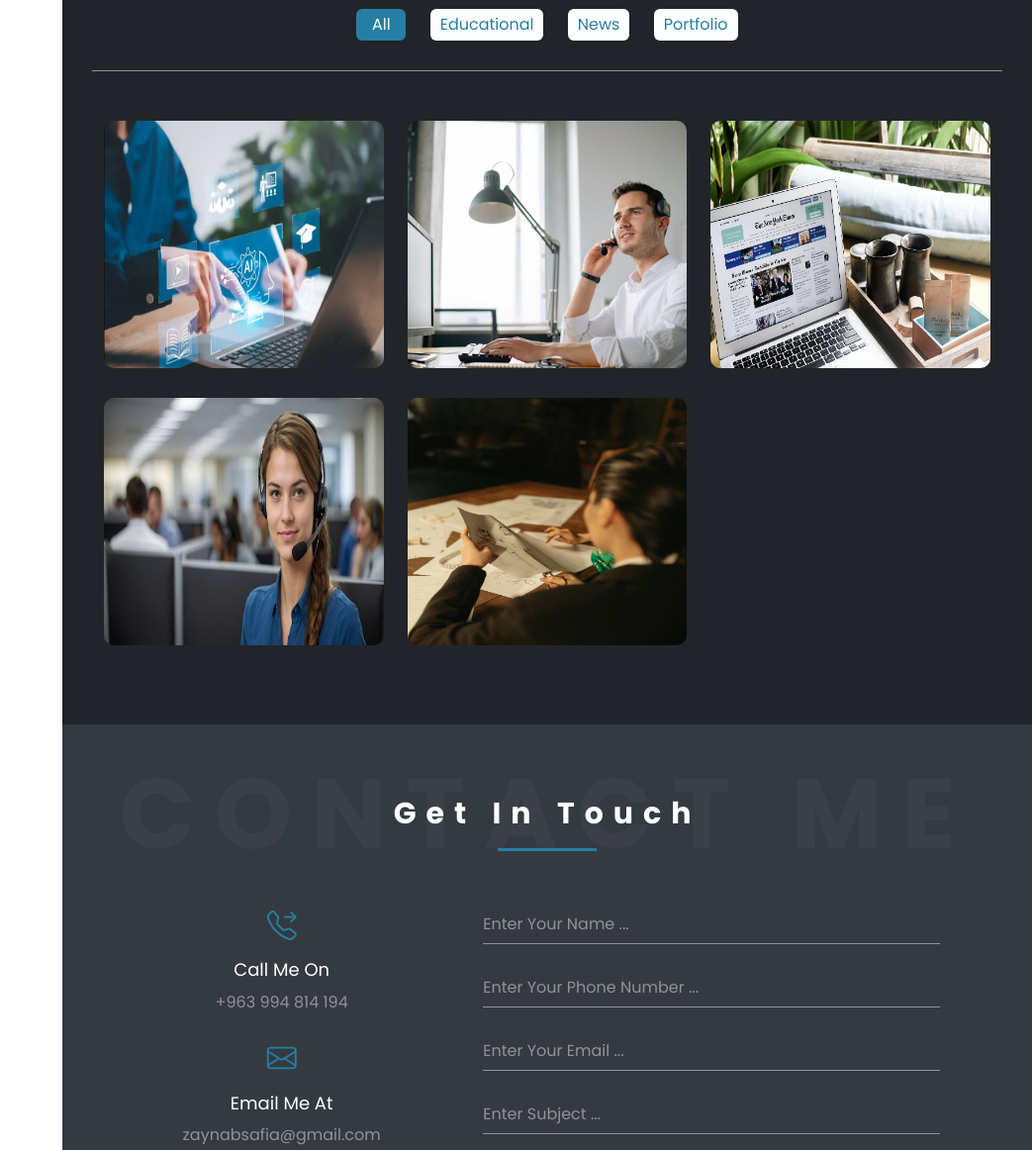
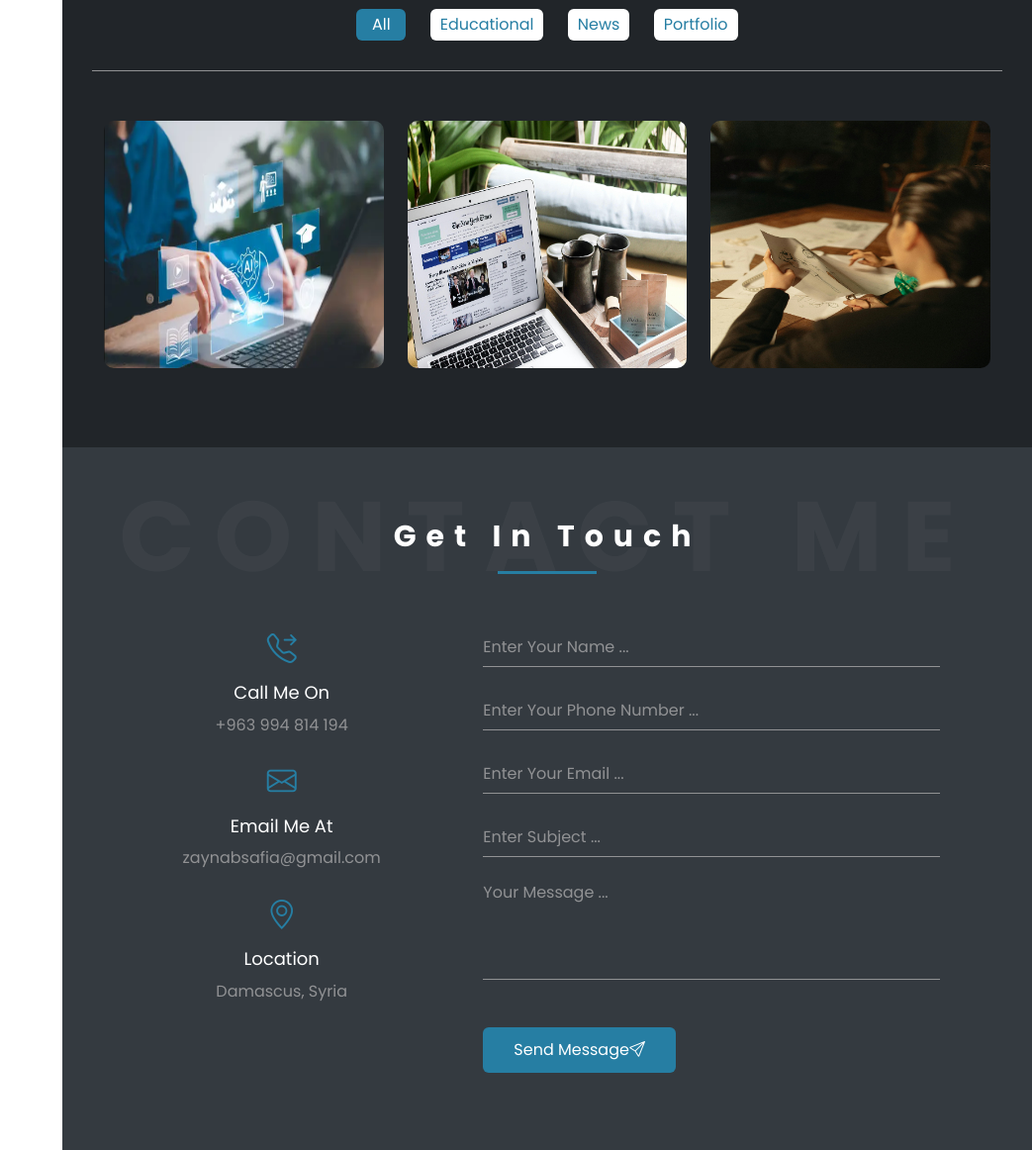
Before and after one commit to BKZaynab/ZainabSafia.github.io, a plain HTML site: page index.html in a window 1280 px wide. Shown: the part 3400-4562 px from the top of the page at 99% size, without its empty margins (237-1280 px from the left). Drawn offline with Linux system fonts and the light colour scheme.

Commit message:
Update index.html

```diff
--- a/index.html
+++ b/index.html
@@ -398,16 +398,7 @@
                                 </a>
                             </div>
                         </div>
-                        <div class="col-md-6 col-lg-4 element-item Educational" data-category="Educational">
-                            <div class="box">
-                                <div class="img">
-                                    <img src="assets/images/web1.jpg" alt="web-design">
-                                </div>
-                                <a href="https://newvisionschooldotblog.wordpress.com/">
-                                    <i class="bi bi-link"></i>
-                                </a>
-                            </div>
-                        </div>
+
                         <div class="col-md-6 col-lg-4 element-item News" data-category="News">
                             <div class="box">
                                 <div class="img">
@@ -419,17 +410,7 @@
                             </div>
                         </div>
 
-                        <div class="col-md-6 col-lg-4 element-item News" data-category="News">
-                            <div class="box">
-                                <div class="img">
-                                    <img src="assets/images/news2.jpg" alt="web-design">
-                                </div>
-                                <a href="">
-                                    <i class="bi bi-link"></i>
-                                </a>
-                            </div>
 
-                        </div>
 
                         <div class="col-md-6 col-lg-4 element-item Portfolio" data-category="Portfolio">
                             <div class="box">
@@ -506,7 +487,7 @@
             <!-- Footer -->
             <footer>
                 <div class="left-part">
-                    <p>2024 @zaynab safia, All Rights Reserved</p>
+                    <p>2025 @zaynab safia, All Rights Reserved</p>
                 </div>
                 <div class="right-part">
                     <div class="social-links">
```
